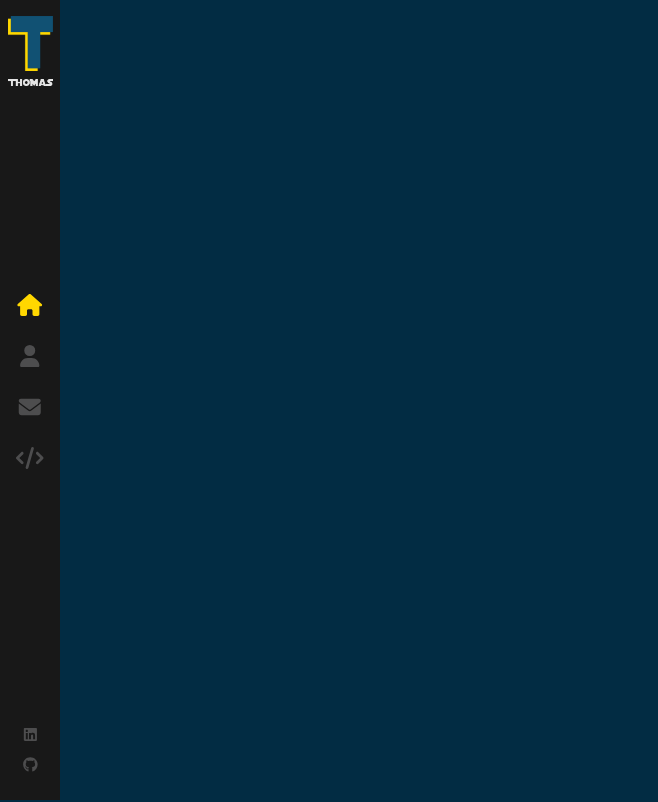
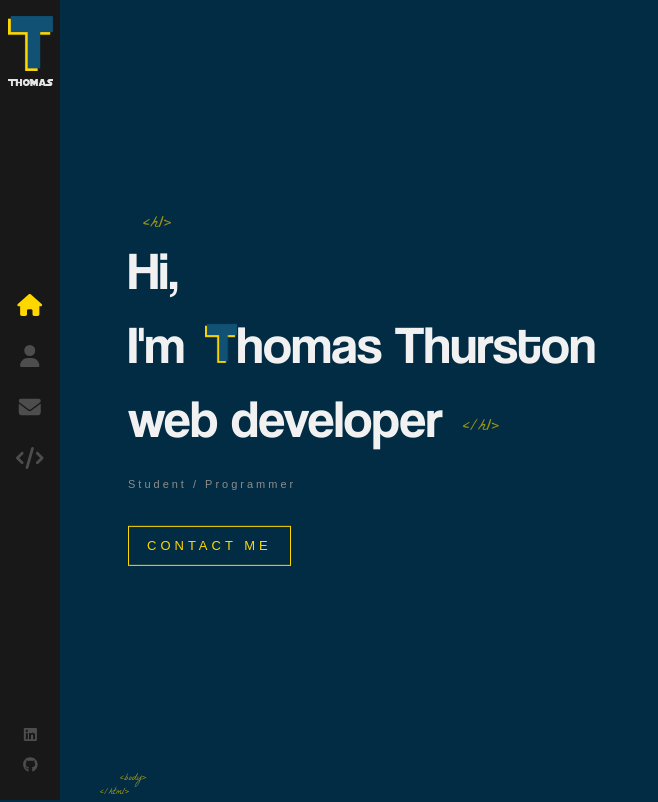
Before and after one commit to Tommyt23/portfolio, a React (Create React App) app: page / in a window 1280 px wide. Shown: the whole page, without its empty margins (0-658 px from the left). Built offline with nearby package versions, Linux system fonts and the light colour scheme.

Commit message:
home screen working

```diff
--- a/src/App.js
+++ b/src/App.js
@@ -1,12 +1,16 @@
 import './App.scss';
 import {Routes, Route} from 'react-router-dom';
 import Layout from './components/Layout/index';
+import Home from './components/Home/index';
 
 function App() {
   return (
     <>
     <Routes>
-      <Route path="/" element={<Layout />} />
+      <Route path="/" element={<Layout />}>
+        <Route index element={<Home/>} />
+      </Route>
+
     </Routes>
     </>
   );
--- /dev/null
+++ b/src/components/Home/index.js
@@ -0,0 +1,23 @@
+import React from 'react';  // Don't forget to import React!
+import { Link } from 'react-router-dom';
+import LogoTitle from '../../assets/images/logo-s.png';
+import './index.scss';
+
+const Home = () => {
+    return (
+        <div className="container home-page">
+            <div className="text-zone">
+                <h1>
+                    Hi, <br /> I'm
+                    <img src={LogoTitle} alt="developer"/>homas Thurston
+                    <br/>
+                    web developer
+                </h1>
+                <h2>Student / Programmer</h2>
+                <Link to="/contact" className="flat-button"> CONTACT ME </Link>
+            </div>
+        </div>
+    )
+}
+
+export default Home;
--- /dev/null
+++ b/src/components/Home/index.scss
@@ -0,0 +1,89 @@
+.home-page {
+    .text-zone {
+        position: absolute;
+        left: 10%;
+        top: 50%;
+        transform: translateY(-50%);
+        width: 40%;
+        max-height: 90%;
+    }
+
+    h1 {
+        color: #f1f1f1;
+        font-size: 53px;
+        margin: 0;
+        font-family: 'Coolvetica';
+        font-weight: 400;
+
+        &::before{
+            content: '<h1>';
+            font-family: 'La Belle Aurore';
+            color: #ffd700;
+            font-size: 18px;
+            position: absolute;
+            margin-top: -22px;
+            left: 15px;
+            opacity: 0.6;
+        }
+
+        &::after{
+            content: '</h1>';
+            font-family: 'La Belle Aurore';
+            color: #ffd700;
+            font-size: 18px;
+            position: absolute;
+            margin-top: 33px;
+            margin-left: 20px;
+            opacity: 0.6;
+            animation: fadeOut 1s 1.7s backwards;
+
+        }
+
+        @keyframes fadeOut {
+            from{
+                opacity: 0.6;
+            }
+
+            to{
+                opacity: 0.6;
+            }
+        }
+
+        img {
+            width: 32px;
+            padding-left: 20px;
+            height:auto;
+        }
+    }
+}
+
+h2{
+    color: #8d8d8d;
+    margin-top: 20px;
+    font-weight: 400;
+    font-size: 11px;
+    font-family: sans-serif;
+    letter-spacing: 3px;
+    animation: fadeIn 1s 1.8s backwards;
+}
+
+
+.flat-button{
+    color: #ffd700;
+    font-size: 13px;
+    font-weight: 400;
+    letter-spacing: 4px;
+    font-family: sans-serif;
+    text-decoration: none;
+    padding: 10px 18px;
+    border: 1px solid #ffd700;
+    margin-top: 25px;
+    float: left;
+    animation: fadeIn 1s 1.8s backwards;
+    white-space: nowrap;
+
+    &:hover {
+        background-color: #ffd700;
+        color: #333;
+    }
+}
--- a/src/components/Layout/index.js
+++ b/src/components/Layout/index.js
@@ -1,10 +1,26 @@
+import React from 'react';
 import './index.scss'
 import '../Sidebar/index'
 import Sidebar from '../Sidebar/index'
+import { Outlet } from 'react-router-dom'
 
 const Layout = () =>{
-    return <><Sidebar/>
-    </>
+    return (
+        <div className="App">
+            <Sidebar/>
+            <div classname="page">
+                <span classname="tags top-tags">&lt;body&gt;</span>
+
+                <Outlet />
+
+                <span className="tags bottom-tags">
+                    &lt;body&gt;
+                    <br />
+                    <span className="bottom-tag-html">&lt;/html&gt;</span>
+                </span>
+            </div>
+        </div>
+    )
 }
 
 export default Layout
--- a/src/components/Layout/index.scss
+++ b/src/components/Layout/index.scss
@@ -0,0 +1,39 @@
+.page{
+    width: 100%;
+    height: 100%;
+    position: absolute;
+}
+
+.top-tags{
+    bottom: auto;
+    top: 35px;
+}
+
+.tags{
+    color: #ffd700;
+    opacity: 0.6;
+    position: absolute;
+    bottom: 0;
+    left: 120px;
+    font-size: 10px;
+    font-family: "La Belle Aurore",
+}
+
+.bottom-tag-html{
+    margin-left: -20px;
+}
+
+.container{
+    width:100%;
+    will-change: contents;
+    height: 90%;
+    min-height: 566px;
+    position: absolute;
+    opacity: 0;
+    top: 5%;
+    margin: 0 auto;
+    z-index: 1;
+    transform-style: preserve-3d;
+    animation: fadeIn 1s forwards;
+    animation-delay: 1s;
+}
```
